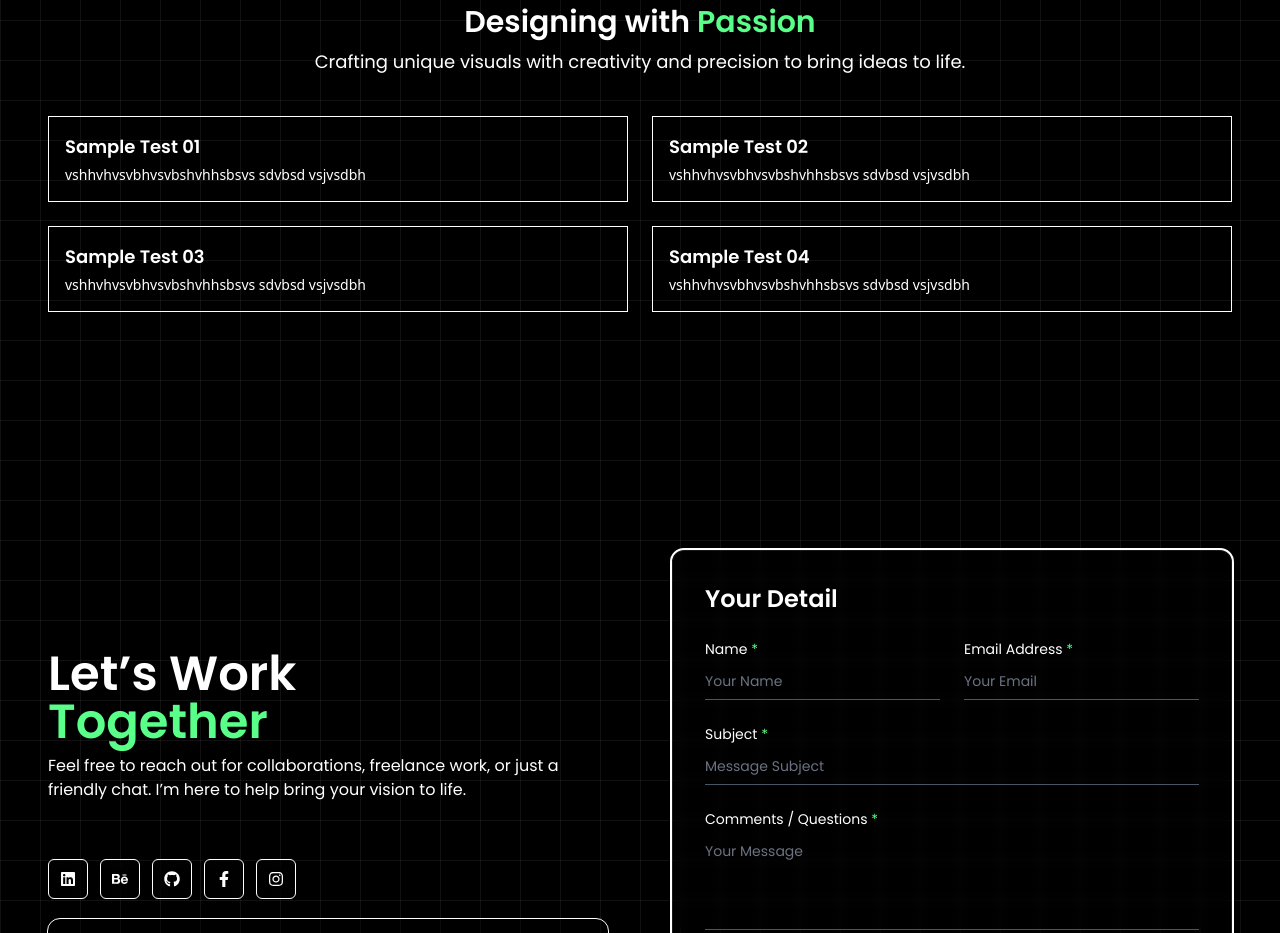
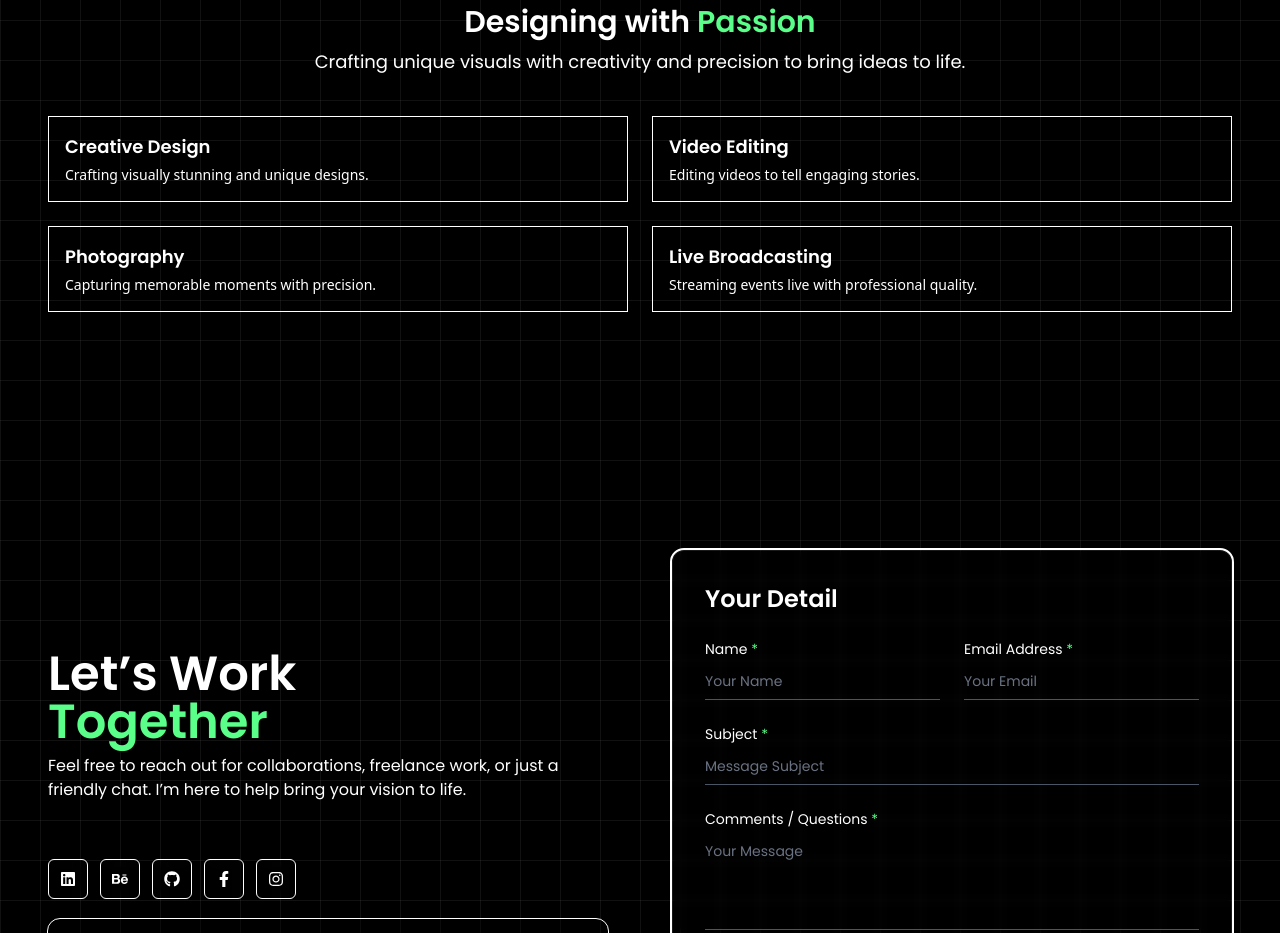
Before and after one commit to TheekshanaDulanjana/Personal-Portfolio, a React (Vite) app: page /#projects in a window 1280 px wide. Shown: the part 3500-4433 px from the top of the page. Built offline with nearby package versions, Linux system fonts and the light colour scheme; a web font is replaced by a local one.

Commit message:
Design Skills

```diff
--- a/src/Components/DesignWorkComponents.jsx
+++ b/src/Components/DesignWorkComponents.jsx
@@ -16,10 +16,11 @@ const DesignWorkComponents = () => {
       {/* Cards Section */}
       <div className="grid grid-cols-1 sm:grid-cols-2 gap-6 max-w-7xl mx-auto px-4">
         {[
-          { title: "Sample Test 01", text: "vshhvhvsvbhvsvbshvhhsbsvs sdvbsd vsjvsdbh" },
-          { title: "Sample Test 02", text: "vshhvhvsvbhvsvbshvhhsbsvs sdvbsd vsjvsdbh" },
-          { title: "Sample Test 03", text: "vshhvhvsvbhvsvbshvhhsbsvs sdvbsd vsjvsdbh" },
-          { title: "Sample Test 04", text: "vshhvhvsvbhvsvbshvhhsbsvs sdvbsd vsjvsdbh" },
+          { title: "Creative Design", text: "Crafting visually stunning and unique designs." },
+          { title: "Video Editing", text: "Editing videos to tell engaging stories." },
+          { title: "Photography", text: "Capturing memorable moments with precision." },
+          { title: "Live Broadcasting", text: "Streaming events live with professional quality." },
+
         ].map((item, index) => (
           <div
             key={index}
```
